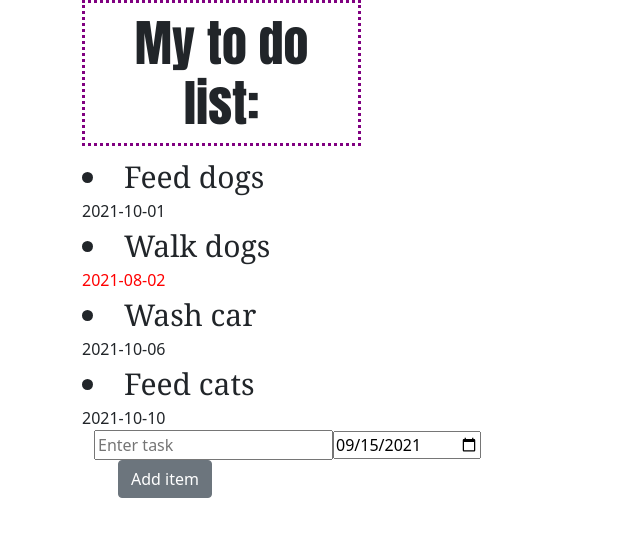
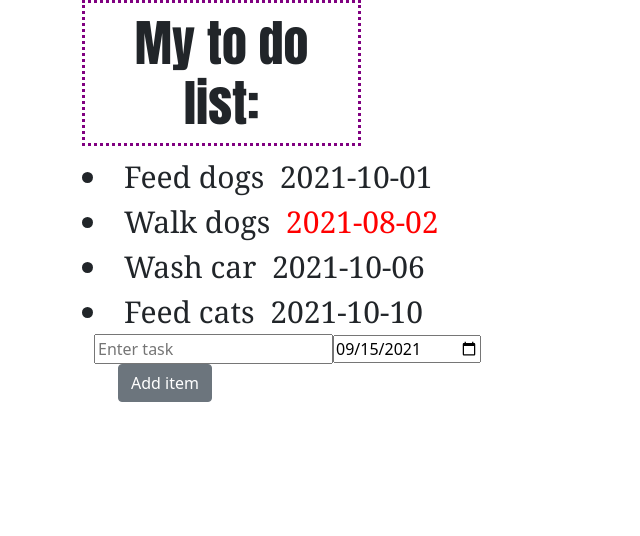
Before and after one commit to kmay426/todo, a React (Create React App) app: page / in a window 1280 px wide. Shown: the top 536 px of the page, without its empty margins (0-640 px from the left). Built offline with nearby package versions, Linux system fonts and the light colour scheme.

Commit message:
yesterday

```diff
--- a/src/Components/TaskItem.js
+++ b/src/Components/TaskItem.js
@@ -26,6 +26,7 @@ class TaskItem extends Component {
     }
   }
 
+
   overDueClass() {
     if (isOverDue(this.props.date) === true) {
       return 'overdue-task';
@@ -38,19 +39,20 @@ class TaskItem extends Component {
     // const taskItemClass = this.taskItemClass()
     //   + ' ' + this.overDueClass();
     // console.log(taskItemClass)
+
     return (
       <div>
         <li
           className={this.taskItemClass()}
           onClick={this.markCompleted}
         >
-          {this.props.task}
+          {this.props.task} &nbsp;
+          <span
+            className={this.overDueClass()}
+          >
+            {this.props.date}
+          </span>
         </li>
-        <div
-          className={this.overDueClass()}
-        >
-          {this.props.date}
-        </div>
       </div>
     );
   }
@@ -58,6 +60,6 @@ class TaskItem extends Component {
 
 export default TaskItem;
 
-// show only the date in red if past due, leaving text in black
+// create functionality to sort this list by duedate - when a button is clicked-the oldest are at the top (ascending order/terms of priority)
 
-// create functionality to sort this list by duedate - when a button is clicked-the oldest are at the top (ascending order/terms of priority)
+// start with adding a button onclick will make it sort the list-items earliest due at the top
```
